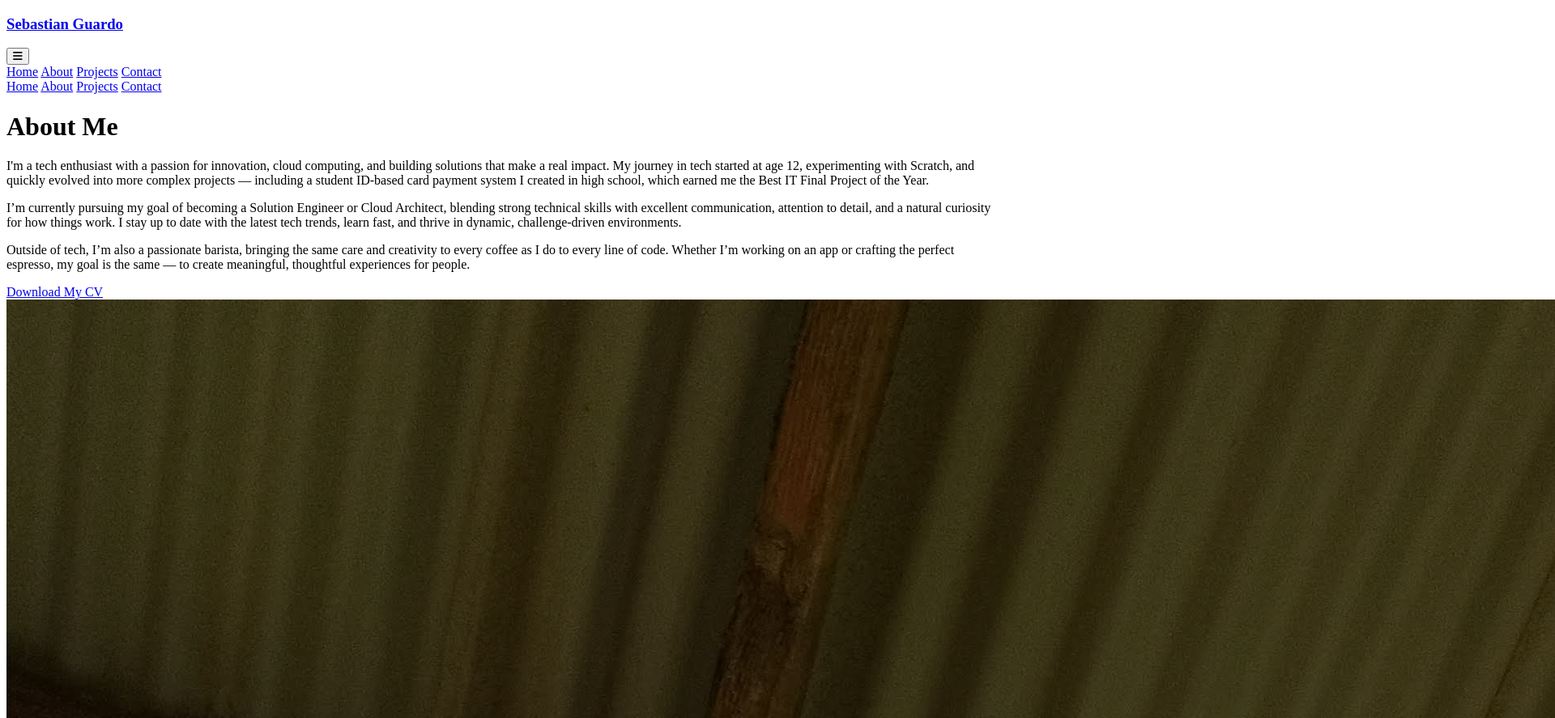
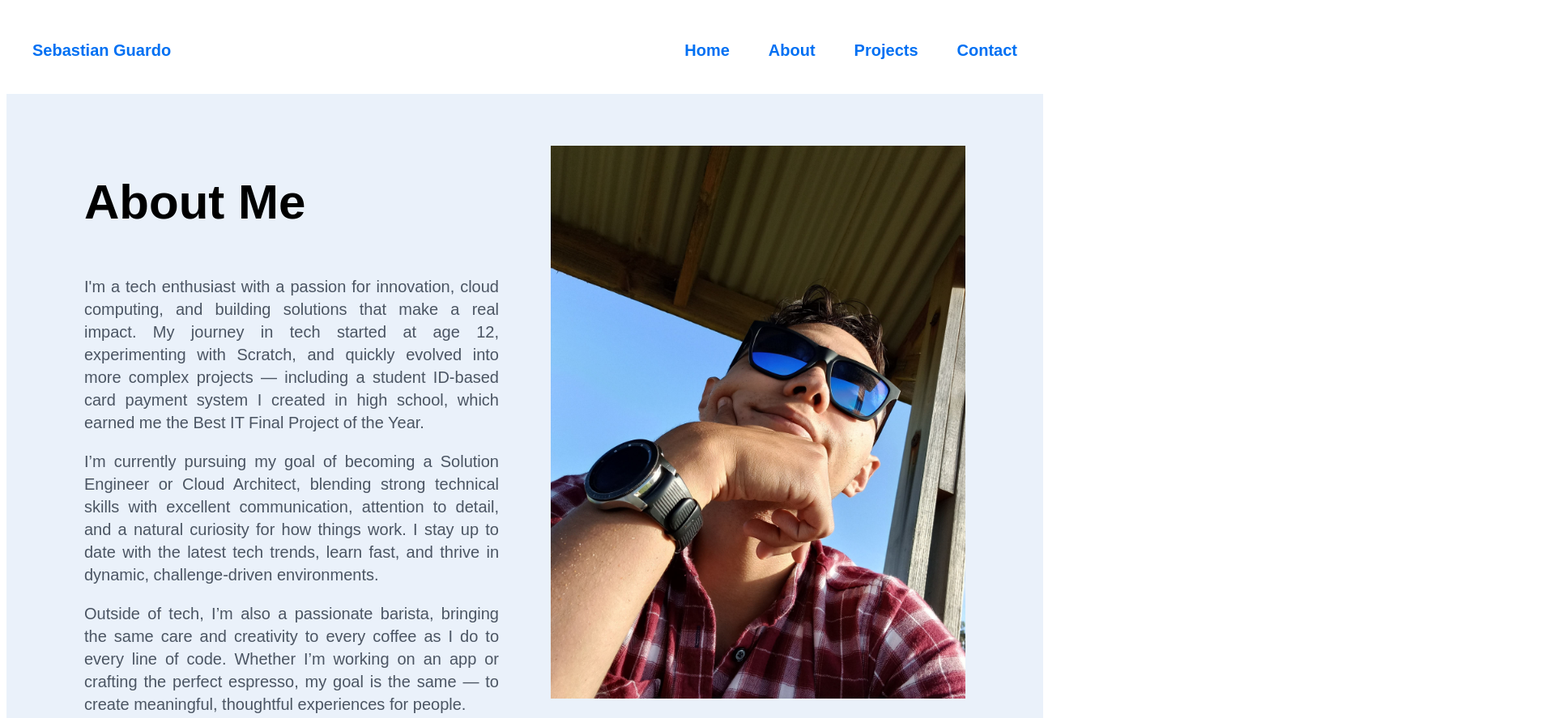
Before and after one commit to Jguardo03/Portfolio, a plain HTML site: page About.html in a window 1280 px wide. Shown: the top 887 px of the page at 81% size, 1920 px wide, since content can reach past the window. Drawn offline with Linux system fonts and the light colour scheme; the site is published under a folder, as on GitHub Pages, so addresses that start at the root find nothing.

Commit message:
fix aboslute root pathways

```diff
--- a/About.html
+++ b/About.html
@@ -3,14 +3,14 @@
 <head>
     <title>Sebastian Guardo Portfolio</title>
     <meta charset="UTF-8">
-    <link rel="stylesheet" href="/styles/styles.css">
-    <link rel="stylesheet" href="/styles/responsive.css">
+    <link rel="stylesheet" href="styles/styles.css">
+    <link rel="stylesheet" href="styles/responsive.css">
     <meta name="viewport" content="width=device-width, initial-scale=1.0">
     <meta name="author" content="Sebastian Guardo">
     <meta name="keywords" content="html,css,javascript">
     <script src="https://kit.fontawesome.com/cffa9d18cb.js" crossorigin="anonymous"></script>
-    <script src="/scripts/config.js"></script>
-    <script type="module" src="/scripts/script.js"></script>
+    <script src="scripts/config.js"></script>
+    <script type="module" src="scripts/script.js"></script>
 </head>
 <header class="page-header">
     <h3><a href="index.html">Sebastian Guardo</a></h3>
```
Also changed, not shown: contact.html (+4 -4 lines), index.html (+4 -4 lines), projects.html (+4 -4 lines).
